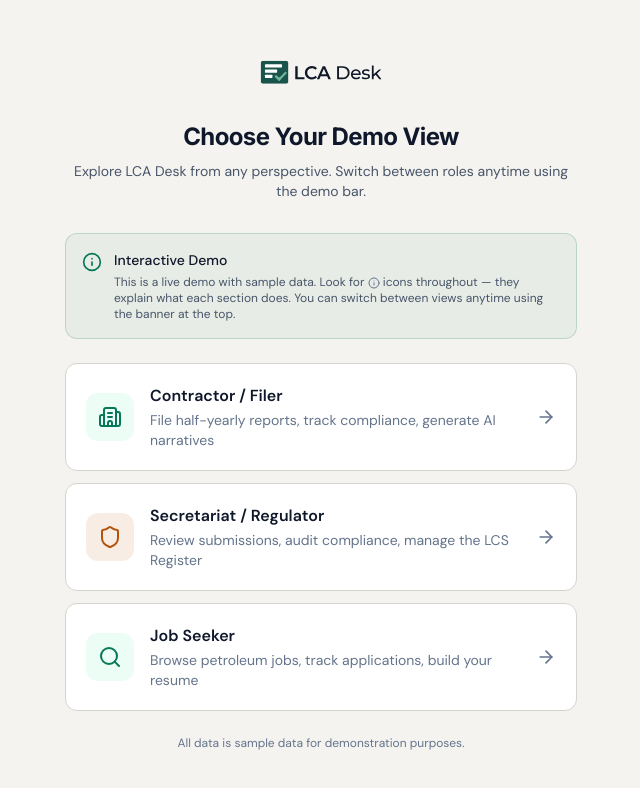
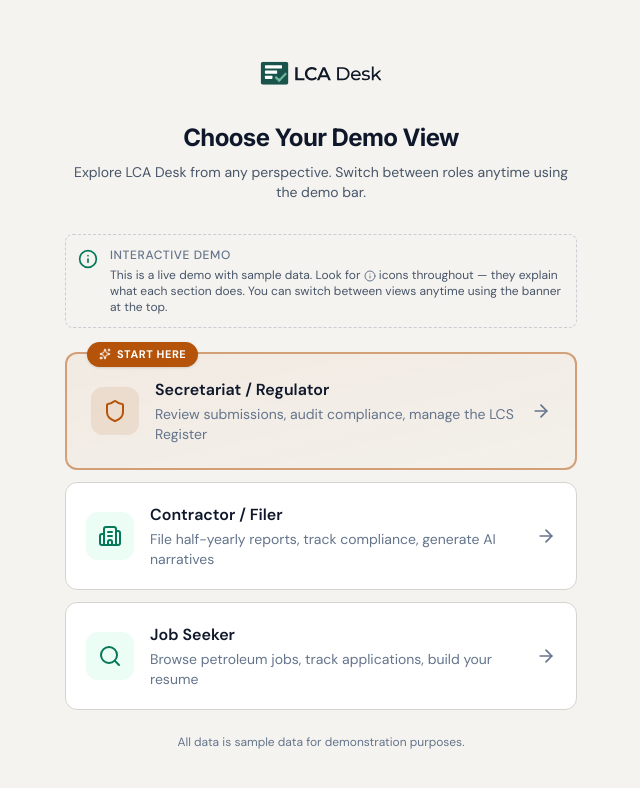
Before and after one commit to cjkootch/LCA_Desk, a Next.js app: page /demo/select in a window 1280 px wide. Shown: the top 788 px of the page, without its empty margins (319-959 px from the left). Built offline with nearby package versions, Linux system fonts and the light colour scheme; no server answers.

Commit message:
feat: demo selector — secretariat first with Start Here badge, featured card styling, subtle info box

```diff
--- a/src/app/demo/select/page.tsx
+++ b/src/app/demo/select/page.tsx
@@ -3,10 +3,21 @@
 import { useState, useEffect } from "react";
 import { signIn } from "next-auth/react";
 import Image from "next/image";
-import { Building2, Shield, Search, ArrowRight, Info } from "lucide-react";
+import { Building2, Shield, Search, ArrowRight, Info, Play, Sparkles } from "lucide-react";
 import { cn } from "@/lib/utils";
 
 const DEMO_ROLES = [
+  {
+    id: "secretariat",
+    email: "demo-secretariat@lcadesk.com",
+    label: "Secretariat / Regulator",
+    minWidth: 768,
+    description: "Review submissions, audit compliance, manage the LCS Register",
+    icon: Shield,
+    color: "gold",
+    redirect: "/secretariat/dashboard",
+    featured: true,
+  },
   {
     id: "filer",
     email: "demo-filer-pro@lcadesk.com",
@@ -15,16 +26,7 @@
     icon: Building2,
     color: "accent",
     redirect: "/dashboard",
-  },
-  {
-    id: "secretariat",
-    email: "demo-secretariat@lcadesk.com",
-    label: "Secretariat / Regulator",
-    minWidth: 768, // iPad+ only
-    description: "Review submissions, audit compliance, manage the LCS Register",
-    icon: Shield,
-    color: "gold",
-    redirect: "/secretariat/dashboard",
+    featured: false,
   },
   {
     id: "seeker",
@@ -34,6 +36,7 @@
     icon: Search,
     color: "accent",
     redirect: "/seeker/dashboard",
+    featured: false,
   },
 ] as const;
 
@@ -79,11 +82,11 @@
           </p>
         </div>
 
-        <div className="rounded-xl border border-accent/20 bg-accent/5 p-4 mb-6">
+        <div className="rounded-lg border border-dashed border-text-muted/30 bg-bg-primary/50 p-3 mb-6">
           <div className="flex items-start gap-3">
             <Info className="h-5 w-5 text-accent shrink-0 mt-0.5" />
             <div>
-              <p className="text-sm font-medium text-text-primary">Interactive Demo</p>
+              <p className="text-xs font-medium text-text-muted uppercase tracking-wider">Interactive Demo</p>
               <p className="text-xs text-text-secondary mt-1">
                 This is a live demo with sample data. Look for <Info className="h-3 w-3 inline text-text-muted" /> icons throughout — they explain what each section does. You can switch between views anytime using the banner at the top.
               </p>
@@ -101,12 +104,21 @@
               }}
               disabled={switching !== null || (!!((role as any).minWidth) && isMobile)}
               className={cn(
-                "w-full rounded-xl border p-5 text-left transition-all",
-                "hover:border-accent/40 hover:shadow-md",
-                switching === role.id ? "border-accent bg-accent/5" : "border-border bg-bg-card",
+                "w-full rounded-xl border text-left transition-all relative",
+                (role as any).featured
+                  ? "p-6 border-2 border-gold/50 bg-gradient-to-br from-gold/5 to-gold/[0.02] hover:border-gold/70 hover:shadow-lg hover:shadow-gold/10"
+                  : "p-5 hover:border-accent/40 hover:shadow-md",
+                !((role as any).featured) && (switching === role.id ? "border-accent bg-accent/5" : "border-border bg-bg-card"),
                 switching !== null && switching !== role.id && "opacity-50"
               )}
             >
+              {/* Start Here badge for featured role */}
+              {(role as any).featured && (
+                <div className="absolute -top-3 left-5 flex items-center gap-1.5 bg-gold text-white text-[11px] font-bold uppercase tracking-wider px-3 py-1 rounded-full shadow-sm">
+                  <Sparkles className="h-3 w-3" />
+                  Start Here
+                </div>
+              )}
               <div className="flex items-center gap-4">
                 <div className={cn(
                   "p-3 rounded-xl shrink-0",
```
